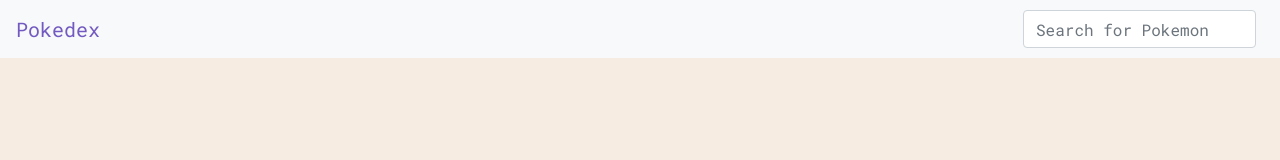
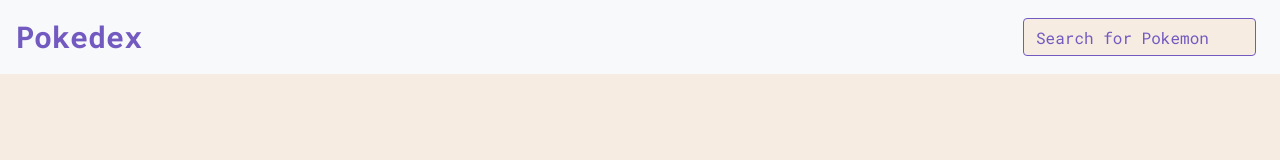
Before and after one commit to AlexanderKohr/pok-dex-app, a plain HTML site: page index.html in a window 1280 px wide. Drawn offline with nearby package versions, Linux system fonts and the light colour scheme; no server answers.

Commit message:
Change color for search input and fontsize of navbar brand

```diff
--- a/css/styles.css
+++ b/css/styles.css
@@ -46,7 +46,7 @@ h1 {
 }
 
 .page-container {
-  margin-top: 60px;
+  margin-top: 80px;
 }
 
 .list-container {
@@ -104,3 +104,18 @@ h1 {
   background-color: var(--primary-color);
   opacity: 0.8;
 }
+
+#search-pokemon {
+  background-color: var(--background-color);
+  border-color: var(--primary-color);
+
+}
+
+.form-control::placeholder {
+  color: var(--primary-color);
+}
+
+.navbar-brand {
+  font-size: var(--fontsize-h1);
+  font-weight: var(--fontweight-h);
+}
```
